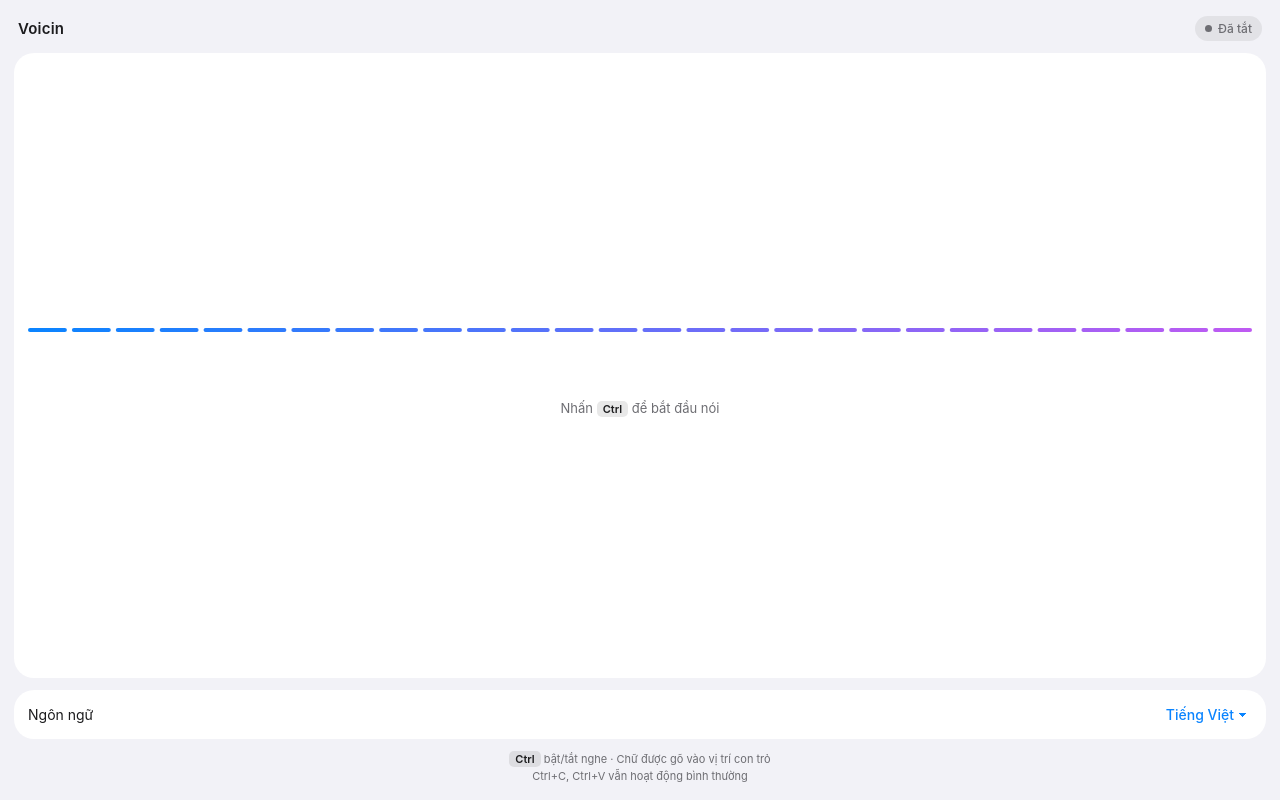
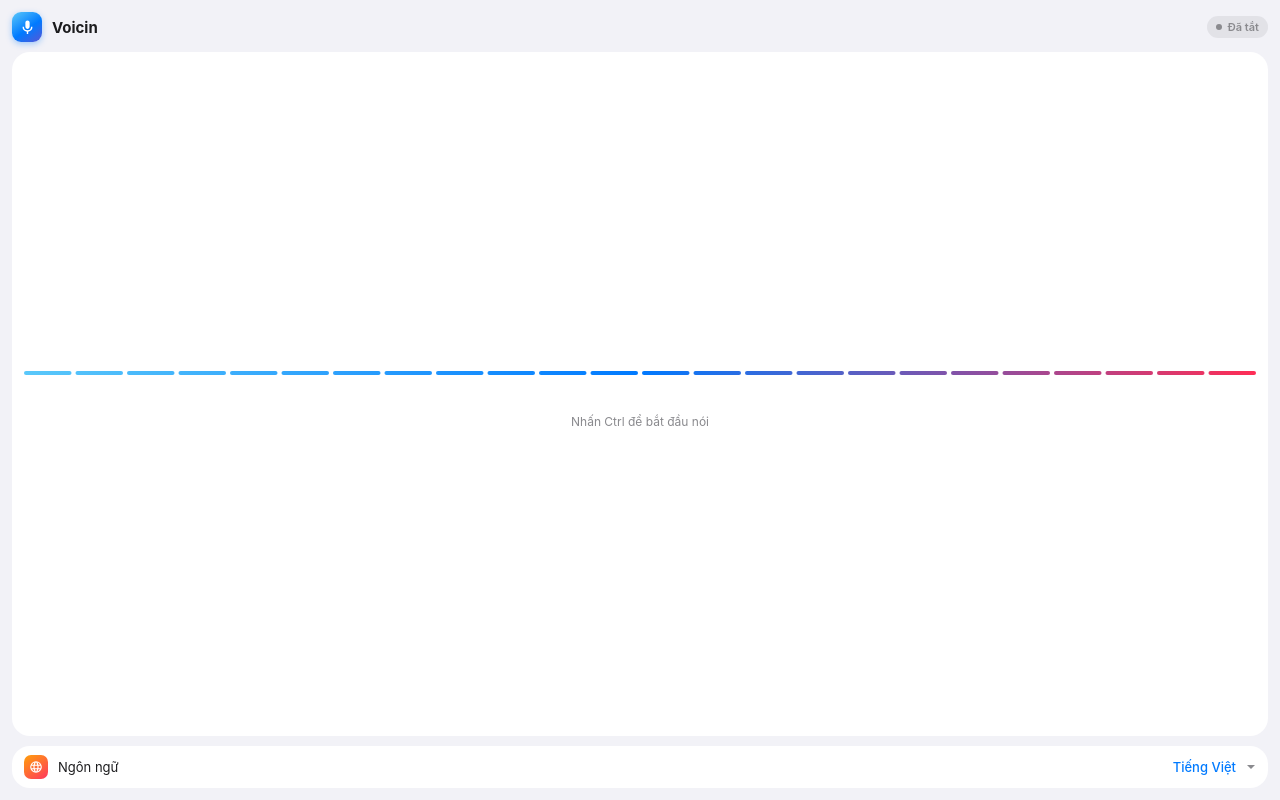
Before and after one commit to theblacknull/voicin, a website: page ui/index.html in a window 1280 px wide. Drawn offline with Linux system fonts and the light colour scheme.

Commit message:
Giao diện mini kiểu iOS: sóng màu, danh sách ngôn ngữ 3 mục cuộn, bỏ chú thích Ctrl
Co-Authored-By: Claude Haiku 5.5 <noreply@anthropic.com>

```diff
--- a/src-tauri/tauri.conf.json
+++ b/src-tauri/tauri.conf.json
@@ -13,8 +13,8 @@
         "label": "main",
         "title": "Voicin",
         "url": "index.html",
-        "width": 340,
-        "height": 460,
+        "width": 300,
+        "height": 250,
         "resizable": false,
         "maximizable": false,
         "alwaysOnTop": true,
--- a/ui/index.html
+++ b/ui/index.html
@@ -6,104 +6,99 @@
 <title>Voicin</title>
 <style>
   :root {
-    --bg: #000;
-    --card: #1c1c1e;
-    --sep: rgba(255,255,255,.08);
-    --fg: #f5f5f7;
-    --muted: #8e8e93;
-    --blue: #0a84ff;
-    --purple: #bf5af2;
-    --green: #30d158;
-    --red: #ff453a;
+    --bg: #f2f2f7; --card: #ffffff; --sep: rgba(60,60,67,.12);
+    --fg: #1c1c1e; --muted: #8a8a8e;
+    --blue: #007aff; --indigo: #5856d6; --pink: #ff2d55; --green: #34c759; --red: #ff3b30;
   }
-  @media (prefers-color-scheme: light) {
-    :root:not([data-theme="dark"]) {
-      --bg: #f2f2f7; --card: #ffffff; --sep: rgba(0,0,0,.08);
-      --fg: #1c1c1e; --muted: #6e6e73;
+  @media (prefers-color-scheme: dark) {
+    :root:not([data-theme="light"]) {
+      --bg: #000; --card: #1c1c1e; --sep: rgba(84,84,88,.6);
+      --fg: #f2f2f7; --muted: #8e8e93;
     }
   }
   * { box-sizing: border-box; }
   html, body { margin: 0; height: 100%; background: var(--bg); color: var(--fg);
     font-family: -apple-system, "Segoe UI Variable", "Segoe UI", system-ui, sans-serif;
-    -webkit-font-smoothing: antialiased; user-select: none; }
-  body { display: flex; flex-direction: column; padding: 14px; gap: 12px; }
+    -webkit-font-smoothing: antialiased; user-select: none; overflow: hidden; }
+  body { display: flex; flex-direction: column; padding: 12px; gap: 10px; }
 
-  .card { background: var(--card); border-radius: 20px; }
+  /* Đầu: biểu tượng app + tên + trạng thái */
+  header { display: flex; align-items: center; gap: 10px; }
+  .app-icon { width: 30px; height: 30px; border-radius: 9px; display: grid; place-items: center;
+    background: linear-gradient(145deg, #5ac8fa, #007aff 55%, #5856d6); box-shadow: 0 2px 6px rgba(0,122,255,.35); }
+  .app-icon svg { width: 17px; height: 17px; fill: #fff; }
+  .title { font-size: 15px; font-weight: 700; flex: 1; }
+  .pill { display: inline-flex; align-items: center; gap: 6px; font-size: 11px; font-weight: 600;
+    color: var(--muted); background: rgba(142,142,147,.16); padding: 4px 9px; border-radius: 999px; transition: all .25s; }
+  .pill i { width: 6px; height: 6px; border-radius: 50%; background: var(--muted); transition: background .25s, box-shadow .25s; }
+  body.on .pill { color: #1a8f3c; background: rgba(52,199,89,.18); }
+  body.on .pill i { background: var(--green); box-shadow: 0 0 6px var(--green); }
 
-  /* Đầu: tên app và trạng thái */
-  header { display: flex; align-items: center; justify-content: space-between; padding: 2px 4px 0; }
-  .title { font-size: 15px; font-weight: 600; letter-spacing: .2px; }
-  .pill { display: inline-flex; align-items: center; gap: 6px; font-size: 12px; font-weight: 500;
-    color: var(--muted); background: rgba(127,127,127,.14); padding: 5px 10px; border-radius: 999px;
-    transition: color .25s, background .25s; }
-  .pill .dot { width: 7px; height: 7px; border-radius: 50%; background: var(--muted); transition: background .25s, box-shadow .25s; }
-  body.on .pill { color: var(--green); background: rgba(48,209,88,.14); }
-  body.on .pill .dot { background: var(--green); box-shadow: 0 0 8px var(--green); }
+  /* Thẻ sóng âm thanh: chủ đạo, ở giữa */
+  .card { background: var(--card); border-radius: 18px; }
+  .wave-card { flex: 1; min-height: 0; display: flex; flex-direction: column; align-items: center;
+    justify-content: center; padding: 10px 12px; position: relative; }
+  canvas { width: 100%; height: 74px; display: block; }
+  .transcript { margin-top: 6px; width: 100%; text-align: center; font-size: 13px; line-height: 1.35;
+    color: var(--fg); opacity: 0; transform: translateY(3px); transition: opacity .3s, transform .3s;
+    display: -webkit-box; -webkit-line-clamp: 2; -webkit-box-orient: vertical; overflow: hidden; min-height: 18px; }
+  .transcript.show { opacity: 1; transform: none; }
+  .hint { margin-top: 4px; font-size: 12px; color: var(--muted); }
+  body.on .hint { display: none; }
 
-  /* Sóng âm thanh: chủ đạo, ở giữa */
-  .wave-card { flex: 1; display: flex; flex-direction: column; align-items: center; justify-content: center;
-    padding: 18px 14px 14px; min-height: 0; position: relative; overflow: hidden; }
-  canvas { width: 100%; height: 120px; display: block; }
-  .transcript { margin-top: 10px; min-height: 40px; width: 100%; text-align: center; font-size: 15px;
-    line-height: 1.35; color: var(--fg); opacity: 0; transform: translateY(4px);
-    transition: opacity .35s, transform .35s; overflow: hidden; display: -webkit-box;
-    -webkit-line-clamp: 2; -webkit-box-orient: vertical; }
-  .transcript.show { opacity: 1; transform: none; }
-  .placeholder { margin-top: 10px; font-size: 13px; color: var(--muted); text-align: center; }
-  body.on .placeholder { color: var(--fg); opacity: .7; }
+  /* Hàng ngôn ngữ (kiểu iOS) */
+  .settings { position: relative; }
+  .row { display: flex; align-items: center; gap: 10px; padding: 9px 12px; cursor: pointer; width: 100%;
+    background: none; border: 0; color: var(--fg); font: inherit; font-size: 13px; text-align: left; }
+  .badge { width: 24px; height: 24px; border-radius: 7px; display: grid; place-items: center;
+    background: linear-gradient(145deg, #ff9f0a, #ff375f); flex: none; }
+  .badge svg { width: 14px; height: 14px; fill: #fff; }
+  .row .label { flex: 1; }
+  .row .value { color: var(--blue); font-weight: 500; }
+  .row .chev { width: 10px; height: 10px; fill: var(--muted); transition: transform .2s; }
+  body.open .row .chev { transform: rotate(180deg); }
 
-  /* Hàng cài đặt: ngôn ngữ (kiểu iOS: danh sách có viền mờ) */
-  .settings { padding: 4px 0; }
-  .row { display: flex; align-items: center; justify-content: space-between; padding: 10px 14px; font-size: 14px; }
-  .row + .row { border-top: 1px solid var(--sep); }
-  .row label { color: var(--fg); }
-  select { appearance: none; -webkit-appearance: none; background: transparent; color: var(--blue);
-    border: 0; font: inherit; font-size: 14px; font-weight: 500; padding: 2px 18px 2px 4px; cursor: pointer;
-    background-image: linear-gradient(45deg, transparent 50%, var(--blue) 50%), linear-gradient(135deg, var(--blue) 50%, transparent 50%);
-    background-position: calc(100% - 9px) 50%, calc(100% - 5px) 50%; background-size: 4px 4px; background-repeat: no-repeat;
-    outline: none; direction: rtl; text-align: right; }
-  select option { direction: ltr; color: #000; }
-
-  /* Chú thích phím tắt, dưới đáy */
-  footer { text-align: center; font-size: 11px; color: var(--muted); line-height: 1.5; padding: 0 6px 2px; }
-  kbd { font-family: inherit; font-size: 11px; font-weight: 600; color: var(--fg); background: rgba(127,127,127,.18);
-    border-radius: 5px; padding: 1px 6px; }
+  /* Danh sách ngôn ngữ: hiện 3 mục, cuộn để xem thêm, mở lên trên */
+  .menu { position: absolute; left: 0; right: 0; bottom: calc(100% + 6px); background: var(--card);
+    border-radius: 14px; box-shadow: 0 8px 28px rgba(0,0,0,.18); max-height: 3 * 34px + 8px; overflow-y: auto;
+    padding: 4px; display: none; z-index: 5; }
+  body.open .menu { display: block; }
+  .opt { display: flex; align-items: center; height: 34px; padding: 0 10px; border-radius: 9px; font-size: 13px;
+    cursor: pointer; }
+  .opt:hover { background: rgba(0,122,255,.1); }
+  .opt .tick { margin-left: auto; width: 14px; height: 14px; fill: var(--blue); visibility: hidden; }
+  .opt.sel { color: var(--blue); font-weight: 600; }
+  .opt.sel .tick { visibility: visible; }
+  .menu::-webkit-scrollbar { width: 4px; }
+  .menu::-webkit-scrollbar-thumb { background: rgba(127,127,127,.4); border-radius: 4px; }
 </style>
 </head>
 <body id="body">
   <header>
+    <div class="app-icon">
+      <svg viewBox="0 0 24 24"><path d="M12 14a3 3 0 0 0 3-3V5a3 3 0 0 0-6 0v6a3 3 0 0 0 3 3Zm5-3a5 5 0 0 1-10 0H5a7 7 0 0 0 6 6.92V21h2v-3.08A7 7 0 0 0 19 11h-2Z"/></svg>
+    </div>
     <span class="title">Voicin</span>
-    <span class="pill"><span class="dot"></span><span id="state">Đã tắt</span></span>
+    <span class="pill"><i></i><span id="state">Đã tắt</span></span>
   </header>
 
   <section class="card wave-card">
-    <canvas id="wave" width="600" height="240"></canvas>
-    <div class="placeholder" id="placeholder">Nhấn <kbd>Ctrl</kbd> để bắt đầu nói</div>
+    <canvas id="wave" width="600" height="160"></canvas>
+    <div class="hint" id="hint">Nhấn Ctrl để bắt đầu nói</div>
     <div class="transcript" id="transcript"></div>
   </section>
 
-  <section class="card settings">
-    <div class="row">
-      <label for="lang">Ngôn ngữ</label>
-      <select id="lang">
-        <option value="vi-VN" selected>Tiếng Việt</option>
-        <option value="auto">Tự động nhận diện</option>
-        <option value="en-US">English</option>
-        <option value="zh-CN">中文</option>
-        <option value="ja-JP">日本語</option>
-        <option value="ko-KR">한국어</option>
-        <option value="fr-FR">Français</option>
-        <option value="de-DE">Deutsch</option>
-        <option value="es-ES">Español</option>
-        <option value="ru-RU">Русский</option>
-      </select>
-    </div>
+  <section class="card settings" id="settings">
+    <div class="menu" id="menu"></div>
+    <button class="row" id="toggle" type="button">
+      <span class="badge">
+        <svg viewBox="0 0 24 24"><path d="M12 2a10 10 0 1 0 0 20 10 10 0 0 0 0-20Zm6.9 6h-2.9a15.6 15.6 0 0 0-1.3-3.6A8 8 0 0 1 18.9 8ZM12 4c.8 1.2 1.5 2.5 1.9 4h-3.8c.4-1.5 1.1-2.8 1.9-4ZM4.3 14a8.2 8.2 0 0 1 0-4h3.4a16.5 16.5 0 0 0 0 4H4.3Zm.8 2h2.9c.3 1.3.8 2.5 1.3 3.6A8 8 0 0 1 5.1 16ZM8 8H5.1a8 8 0 0 1 4.2-3.6C8.8 5.5 8.3 6.7 8 8Zm4 12c-.8-1.2-1.5-2.5-1.9-4h3.8c-.4 1.5-1.1 2.8-1.9 4Zm2.3-6H9.7a14.7 14.7 0 0 1 0-4h4.6a14.7 14.7 0 0 1 0 4Zm.3 5.6c.5-1.1 1-2.3 1.3-3.6h2.9a8 8 0 0 1-4.2 3.6Zm1.7-5.6a16.5 16.5 0 0 0 0-4h3.4a8.2 8.2 0 0 1 0 4h-3.4Z"/></svg>
+      </span>
+      <span class="label">Ngôn ngữ</span>
+      <span class="value" id="value">Tiếng Việt</span>
+      <svg class="chev" viewBox="0 0 10 10"><path d="M1 3l4 4 4-4"/></svg>
+    </button>
   </section>
-
-  <footer>
-    <kbd>Ctrl</kbd> bật/tắt nghe · Chữ được gõ vào vị trí con trỏ<br>
-    Ctrl+C, Ctrl+V vẫn hoạt động bình thường
-  </footer>
 
 <script>
 (function () {
@@ -111,39 +106,78 @@
   var stateEl = document.getElementById("state");
   var canvas = document.getElementById("wave");
   var ctx = canvas.getContext("2d");
-  var placeholder = document.getElementById("placeholder");
+  var hint = document.getElementById("hint");
   var transcript = document.getElementById("transcript");
-  var langSel = document.getElementById("lang");
+  var toggle = document.getElementById("toggle");
+  var menu = document.getElementById("menu");
+  var valueEl = document.getElementById("value");
 
-  var BARS = 28;
-  var levels = new Array(BARS).fill(0);   // lịch sử mức âm thanh (mới nhất ở cuối)
-  var current = 0;                        // mức hiện tại nhận từ backend
-  var listening = false;
-  var hideTimer = null;
+  var LANGS = [
+    ["vi-VN", "Tiếng Việt"], ["auto", "Tự động nhận diện"], ["en-US", "English"],
+    ["zh-CN", "中文"], ["ja-JP", "日本語"], ["ko-KR", "한국어"], ["fr-FR", "Français"],
+    ["de-DE", "Deutsch"], ["es-ES", "Español"], ["ru-RU", "Русский"]
+  ];
+  var TICK = '<svg class="tick" viewBox="0 0 14 14"><path d="M2 7.5l3.2 3L12 3.5" stroke="#007aff" stroke-width="2" fill="none" stroke-linecap="round" stroke-linejoin="round"/></svg>';
+
+  var BARS = 24;
+  var levels = new Array(BARS).fill(0);
+  var current = 0, lastPush = 0, listening = false, hideTimer = null;
+  var selected = "vi-VN";
 
   function invoke(cmd, args) {
     var core = window.__TAURI__ && window.__TAURI__.core;
     if (core) core.invoke(cmd, args || {});
   }
 
+  // Tạo danh sách; mỗi mục hiện đầy đủ, người dùng cuộn để xem thêm
+  LANGS.forEach(function (l) {
+    var d = document.createElement("div");
+    d.className = "opt";
+    d.dataset.code = l[0];
+    d.innerHTML = '<span>' + l[1] + '</span>' + TICK;
+    d.addEventListener("click", function (e) {
+      e.stopPropagation();
+      choose(l[0], l[1]);
+    });
+    menu.appendChild(d);
+  });
+
+  function choose(code, name) {
+    selected = code;
+    valueEl.textContent = name;
+    Array.prototype.forEach.call(menu.children, function (c) {
+      c.classList.toggle("sel", c.dataset.code === code);
+    });
+    body.classList.remove("open");
+    invoke("set_language", { code: code });
+  }
+  choose("vi-VN", "Tiếng Việt");
+
+  toggle.addEventListener("click", function (e) {
+    e.stopPropagation();
+    body.classList.toggle("open");
+    if (body.classList.contains("open")) {
+      var sel = menu.querySelector(".sel");
+      if (sel) sel.scrollIntoView({ block: "nearest" });
+    }
+  });
+  document.addEventListener("click", function () { body.classList.remove("open"); });
+
   function setListening(on) {
     listening = on;
     body.classList.toggle("on", on);
     stateEl.textContent = on ? "Đang nghe" : "Đã tắt";
-    placeholder.style.display = on && !transcript.textContent ? "block" : (on ? "none" : "block");
     if (!on) current = 0;
   }
 
   function showText(t) {
     transcript.textContent = t;
     transcript.classList.add("show");
-    placeholder.style.display = "none";
     clearTimeout(hideTimer);
     hideTimer = setTimeout(function () { transcript.classList.remove("show"); }, 6000);
   }
 
-  // Vẽ sóng: các thanh bo tròn, đối xứng quanh trục giữa, màu chuyển từ xanh sang tím
-  var lastPush = 0;
+  // Sóng: thanh bo tròn, đối xứng quanh trục giữa, gradient cầu vồng kiểu iOS
   function draw(t) {
     var dpr = window.devicePixelRatio || 1;
     var w = canvas.clientWidth, h = canvas.clientHeight;
@@ -151,43 +185,36 @@
     ctx.setTransform(dpr, 0, 0, dpr, 0, 0);
     ctx.clearRect(0, 0, w, h);
 
-    // đẩy mẫu mới khoảng 60ms một lần để sóng chạy đều
-    if (t - lastPush > 60) {
-      levels.push(current); levels.shift(); lastPush = t;
-    }
+    if (t - lastPush > 60) { levels.push(current); levels.shift(); lastPush = t; }
 
-    var gap = 5, barW = (w - gap * (BARS - 1)) / BARS;
+    var gap = 4, barW = (w - gap * (BARS - 1)) / BARS;
     var grad = ctx.createLinearGradient(0, 0, w, 0);
-    grad.addColorStop(0, "#0a84ff");
-    grad.addColorStop(1, "#bf5af2");
+    grad.addColorStop(0, "#5ac8fa");
+    grad.addColorStop(0.5, "#007aff");
+    grad.addColorStop(1, "#ff2d55");
     ctx.fillStyle = grad;
 
     for (var i = 0; i < BARS; i++) {
-      var v = levels[i];
-      // khi nghỉ, thanh vẫn thở nhẹ để giao diện không chết
-      var idle = listening ? 0.04 : 0.03;
-      var breathe = (Math.sin(t / 500 + i * 0.6) + 1) * 0.5 * idle;
-      var amp = Math.max(v, breathe);
-      var bh = Math.max(4, amp * h * 0.9);
+      var breathe = (Math.sin(t / 450 + i * 0.55) + 1) * 0.5 * (listening ? 0.08 : 0.05);
+      var amp = Math.max(levels[i], breathe);
+      var bh = Math.max(4, amp * h * 0.95);
       var x = i * (barW + gap), y = (h - bh) / 2;
-      roundRect(ctx, x, y, barW, bh, barW / 2);
+      roundRect(x, y, barW, bh, barW / 2);
       ctx.fill();
     }
     requestAnimationFrame(draw);
   }
 
-  function roundRect(c, x, y, w, h, r) {
+  function roundRect(x, y, w, h, r) {
     r = Math.min(r, h / 2, w / 2);
-    c.beginPath();
-    c.moveTo(x + r, y);
-    c.arcTo(x + w, y, x + w, y + h, r);
-    c.arcTo(x + w, y + h, x, y + h, r);
-    c.arcTo(x, y + h, x, y, r);
-    c.arcTo(x, y, x + w, y, r);
-    c.closePath();
+    ctx.beginPath();
+    ctx.moveTo(x + r, y);
+    ctx.arcTo(x + w, y, x + w, y + h, r);
+    ctx.arcTo(x + w, y + h, x, y + h, r);
+    ctx.arcTo(x, y + h, x, y, r);
+    ctx.arcTo(x, y, x + w, y, r);
+    ctx.closePath();
   }
-
-  langSel.addEventListener("change", function () { invoke("set_language", { code: langSel.value }); });
 
   var ev = window.__TAURI__ && window.__TAURI__.event;
   if (ev) {
```
